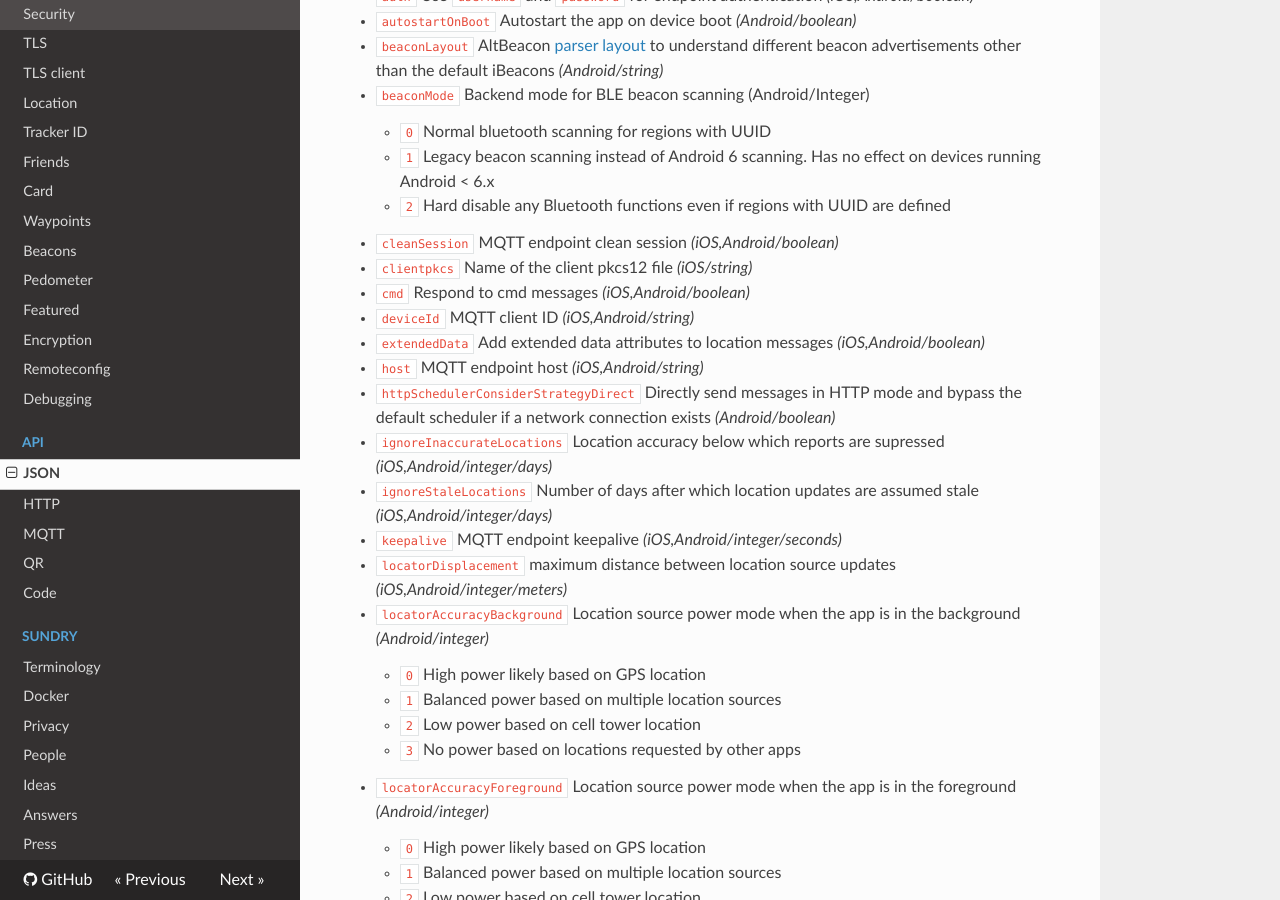
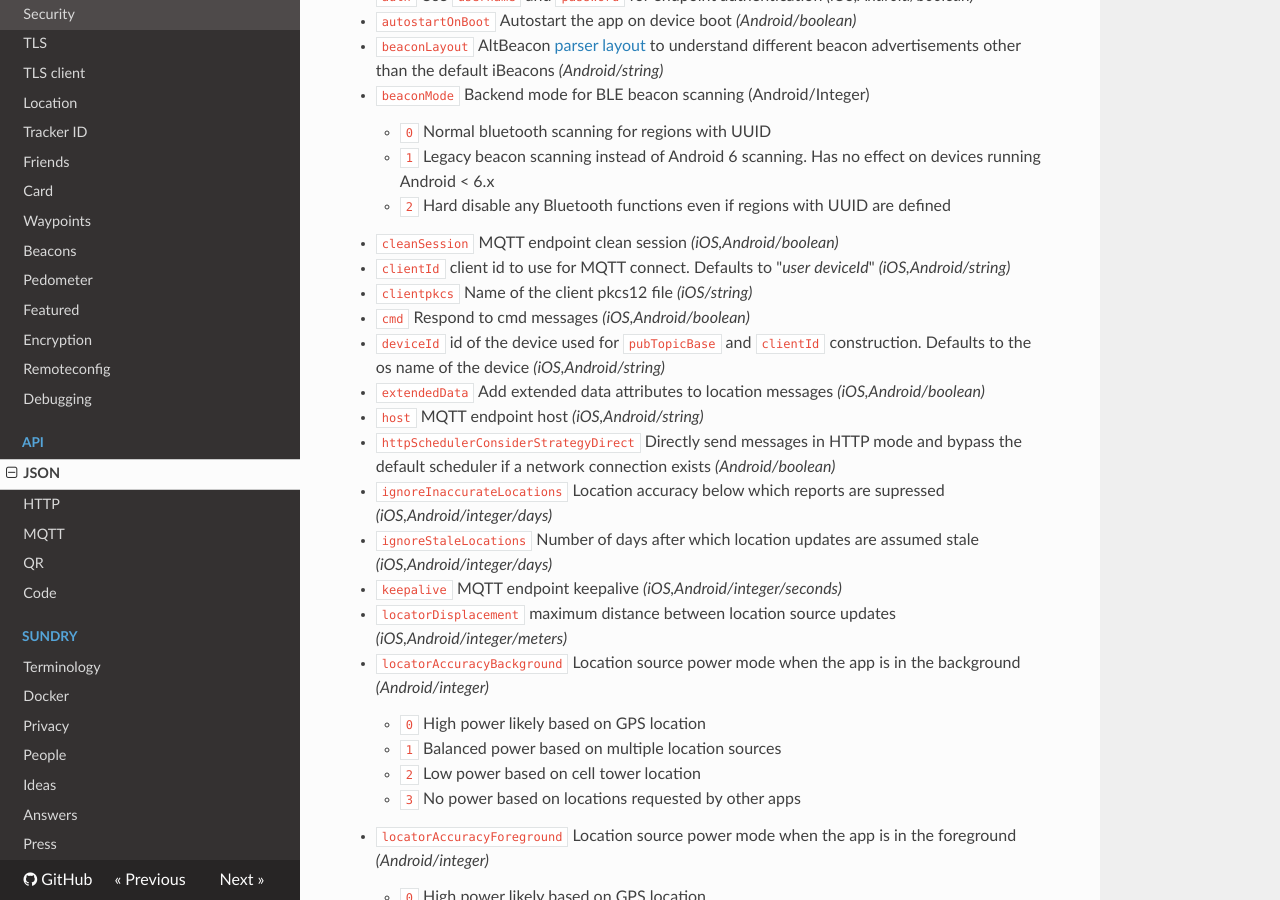
Before and after one commit to owntracks/booklet, an MkDocs documentation site: the page built from docs/tech/json.md, in a window 1280 px wide and 900 px high, scrolled down 5437 px. Built offline with MkDocs 1.6.1, drawn with Linux system fonts in a browser that asks for light colours; nearby versions of some CDN libraries; old or Windows-style settings are respelled for this version of MkDocs.

Commit message:
[FIX] clarification of deviceId and clientId config

```diff
--- a/docs/tech/json.md
+++ b/docs/tech/json.md
@@ -200,9 +200,10 @@ The device configuration can be imported and exported as JSON. The exported conf
     - `1` Legacy beacon scanning instead of Android 6 scanning. Has no effect on devices running Android < 6.x
     - `2` Hard disable any Bluetooth functions even if regions with UUID are defined
 * `cleanSession` MQTT endpoint clean session _(iOS,Android/boolean)_
+* `clientId` client id to use for MQTT connect. Defaults to "*user* *deviceId*" _(iOS,Android/string)_
 * `clientpkcs` Name of the client pkcs12 file _(iOS/string)_
 * `cmd` Respond to cmd messages _(iOS,Android/boolean)_
-* `deviceId` MQTT client ID  _(iOS,Android/string)_
+* `deviceId` id of the device used for `pubTopicBase` and `clientId` construction. Defaults to the os name of the device  _(iOS,Android/string)_
 * `extendedData` Add extended data attributes to location messages _(iOS,Android/boolean)_
 * `host` MQTT endpoint host _(iOS,Android/string)_
 * `httpSchedulerConsiderStrategyDirect` Directly send messages in HTTP mode and bypass the default scheduler if a network connection exists _(Android/boolean)_
```
